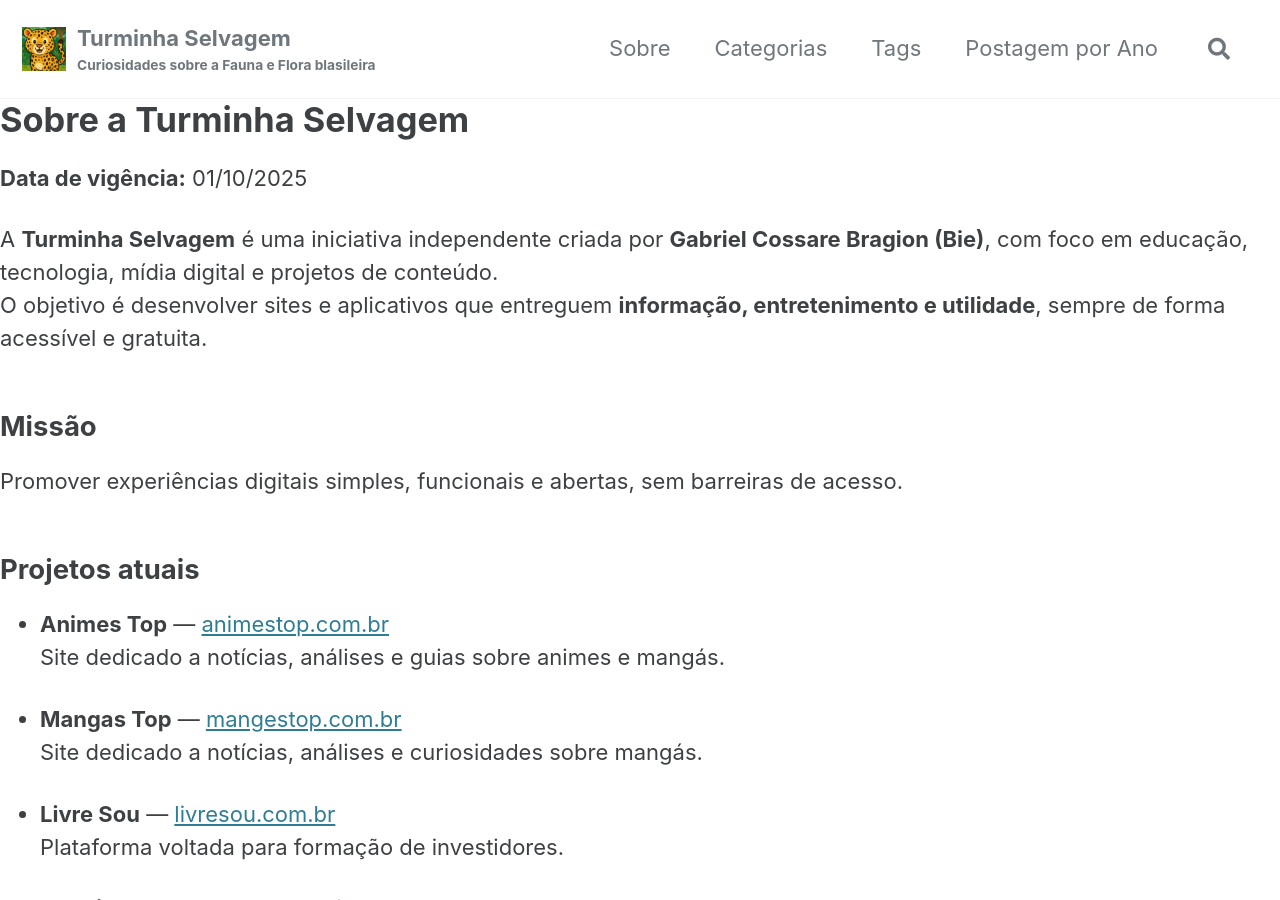
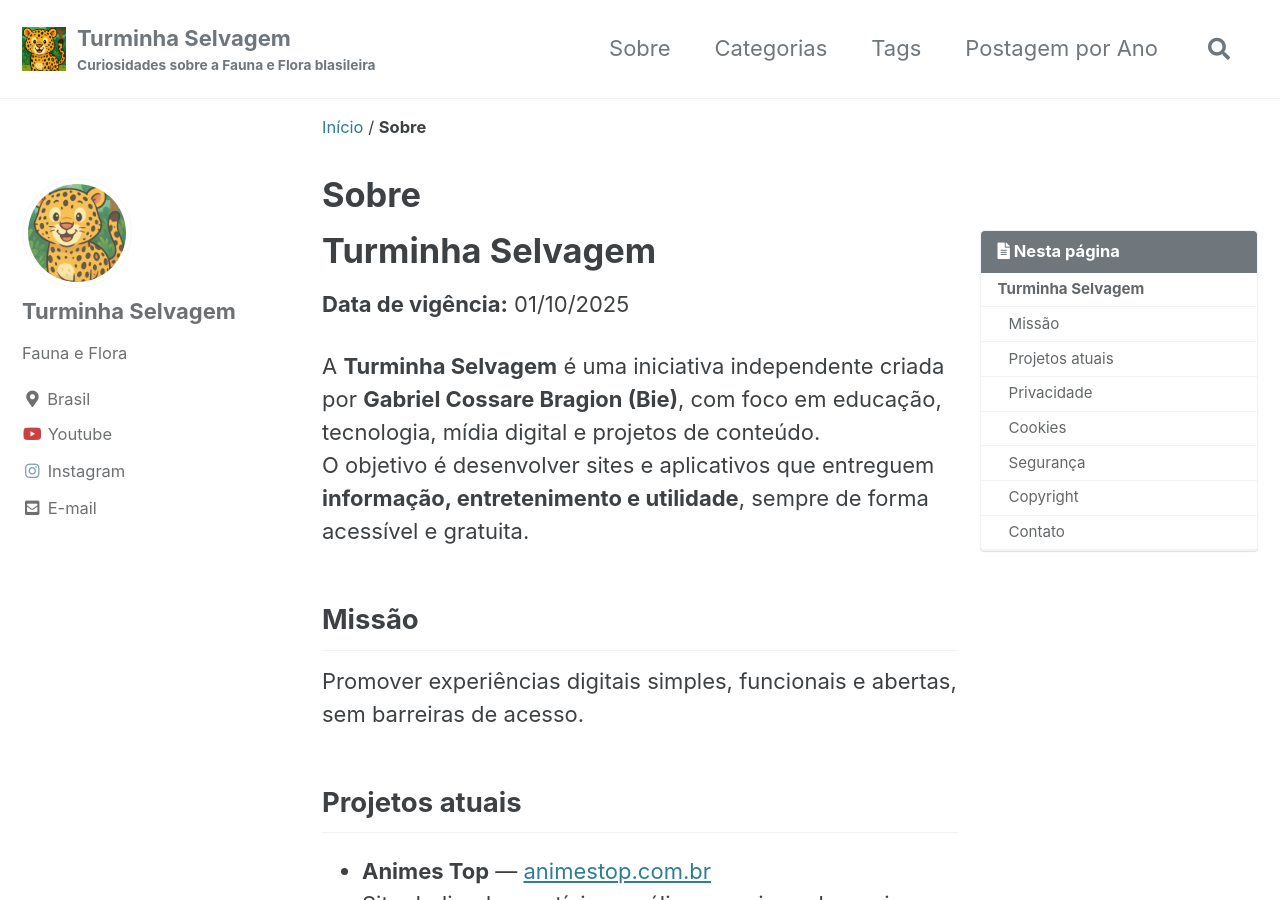
Before and after one commit to BieAnimaton/turminhaselvagem, a Jekyll site: the page built from _pages/sobre.md, in a window 1280 px wide and 900 px high. Built offline with Jekyll 4.4.1, drawn with Linux system fonts in a browser that asks for light colours; cached includes are drawn as plain includes; our own code applies the rules of GitHub Pages for plain Markdown files; some of the changed lines change nothing that is shown.

Commit message:
updating

```diff
--- a/_config.yml
+++ b/_config.yml
@@ -289,6 +289,12 @@
     envs: development
 
 
+# Collections
+collections:
+  regex:
+    output: true
+    permalink: /:collection/:path/
+
 # Defaults
 defaults:
   # _posts
@@ -299,7 +305,23 @@
       layout: single
       author_profile: true
       read_time: true
-      comments: true
       share: true
       related: true
-      show_date: true
+      comments : true
+      toc: true
+      toc_sticky: true
+  # _pages
+  - scope:
+      path: ""
+      type: pages
+    values:
+      layout: single
+      author_profile: true
+  # _regex
+  - scope:
+      path: ""
+      type: regex
+    values:
+      layout: single
+      author_profile: true
+      share: true
--- a/_pages/sobre.md
+++ b/_pages/sobre.md
@@ -4,7 +4,7 @@
 toc: true
 ---
 
-# Sobre a Turminha Selvagem
+# Turminha Selvagem
 
 **Data de vigência:** 01/10/2025
 
```
